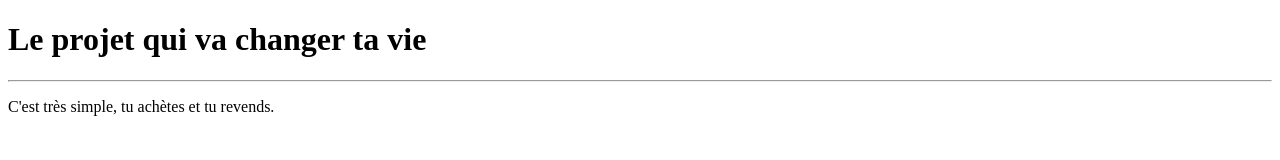
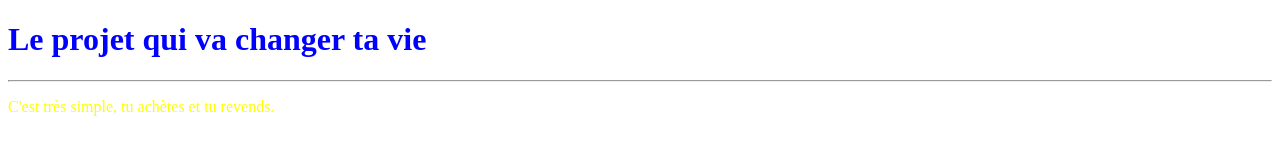
Before and after one commit to cgrohan/EntreVille, a plain HTML site: page index.html in a window 1280 px wide. Drawn offline with Linux system fonts and the light colour scheme.

Commit message:
modification de la couleur de paragraphe

```diff
--- a/index.html
+++ b/index.html
@@ -5,8 +5,8 @@
     <title>GIT c'est fou</title>
   </head>
   <body>
-    <h1>Le projet qui va changer ta vie</h1>
+    <h1 style="color:blue;">Le projet qui va changer ta vie</h1>
     <hr>
-    <p>C'est très simple, tu achètes et tu revends.</p>
+    <p style="color:yellow;">C'est très simple, tu achètes et tu revends.</p>
   </body>
 </html>
```
